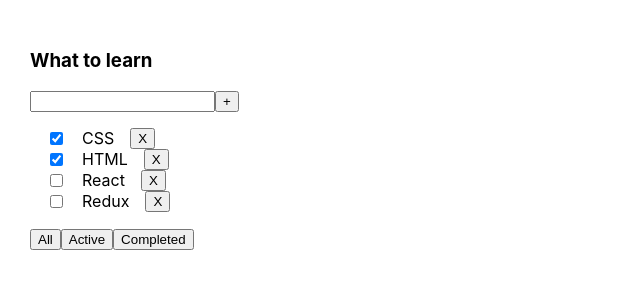
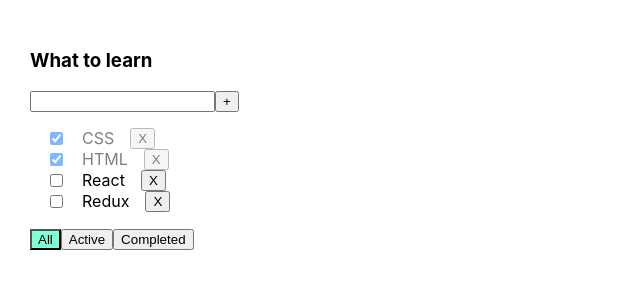
Before and after one commit to alex-yte/todo-list, a React (Create React App) app: page / in a window 1280 px wide. Shown: the top 300 px of the page, without its empty margins (0-640 px from the left). Built offline with nearby package versions, Linux system fonts and the light colour scheme.

Commit message:
small stuff

```diff
--- a/src/App.css
+++ b/src/App.css
@@ -3,7 +3,7 @@
   display: flex;
 }
 
-.App>div {
+.App > div {
   margin-right: 40px;
 }
 
@@ -11,7 +11,21 @@
   padding-left: 1rem;
 }
 
-.list>li {
+.list > li {
   display: flex;
   gap: 1rem;
 }
+
+.error {
+  border: 1px solid red;
+}
+.error-message {
+  color: red;
+}
+
+.active-filter {
+  background-color: aquamarine;
+}
+.is-done {
+  opacity: 0.5;
+}
--- a/src/App.tsx
+++ b/src/App.tsx
@@ -60,6 +60,7 @@
           changeFilter={changeFilter}
           addTask={addTask}
           changeTaskStatus={changeStasus}
+          filter={filter}
         />
       </div>
     </div>
--- a/src/Todolist.tsx
+++ b/src/Todolist.tsx
@@ -14,28 +14,33 @@
   changeFilter: (value: FilterValuesType) => void;
   addTask: (title: string) => void;
   changeTaskStatus: (taskId: string, isDone: boolean) => void;
+  filter: FilterValuesType;
 };
 
 function Todolist(props: PropsType) {
   const [newTaskTitle, setNewTaskTitle] = useState("");
+  const [error, setError] = useState<null | string>(null);
 
   const onChangeHandler = (e: ChangeEvent<HTMLInputElement>) => {
     setNewTaskTitle(e.currentTarget.value);
   };
   const onKeyPressHandler = (e: KeyboardEvent<HTMLInputElement>) => {
+    setError(null);
     if (e.charCode === 13) {
-      if (newTaskTitle.trim() === "") {
-        return;
+      if (newTaskTitle.trim() !== "") {
+        props.addTask(newTaskTitle);
+        setNewTaskTitle("");
+      } else {
+        setError("Title is required");
       }
-      props.addTask(newTaskTitle);
-      setNewTaskTitle("");
     }
   };
   const addTask = () => {
     if (newTaskTitle.trim() === "") {
+      setError("Title is required");
       return;
     }
-    props.addTask(newTaskTitle);
+    props.addTask(newTaskTitle.trim());
     setNewTaskTitle("");
   };
   const onAllClickHandler = () => props.changeFilter("all");
@@ -51,8 +56,10 @@
           value={newTaskTitle}
           onChange={onChangeHandler}
           onKeyPress={onKeyPressHandler}
+          className={error ? "error" : ""}
         />
         <button onClick={addTask}>+</button>
+        {error && <div className="error-message">{error}</div>}
       </div>
       <ul className="list">
         {props.tasks.map((t) => {
@@ -64,7 +71,7 @@
           };
 
           return (
-            <li key={t.id}>
+            <li key={t.id} className={t.isDone ? "is-done" : ""}>
               <input
                 type="checkbox"
                 checked={t.isDone}
@@ -77,9 +84,24 @@
         })}
       </ul>
       <div>
-        <button onClick={onAllClickHandler}>All</button>
-        <button onClick={onActiveClickHandler}>Active</button>
-        <button onClick={onCompletedClickHandler}>Completed</button>
+        <button
+          onClick={onAllClickHandler}
+          className={props.filter === "all" ? "active-filter" : ""}
+        >
+          All
+        </button>
+        <button
+          onClick={onActiveClickHandler}
+          className={props.filter === "active" ? "active-filter" : ""}
+        >
+          Active
+        </button>
+        <button
+          onClick={onCompletedClickHandler}
+          className={props.filter === "completed" ? "active-filter" : ""}
+        >
+          Completed
+        </button>
       </div>
     </div>
   );
```
